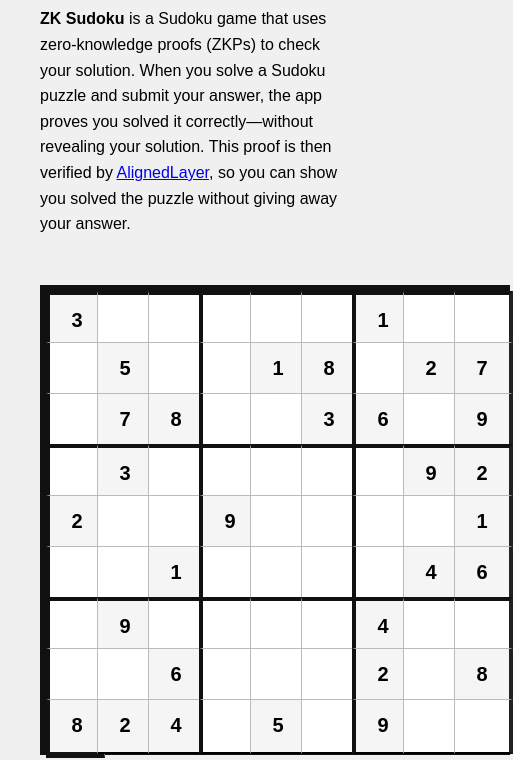
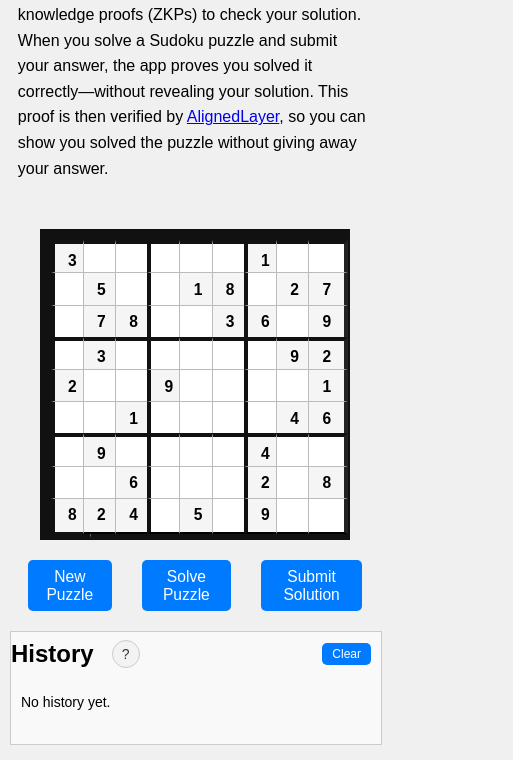
Before and after one commit to yetanotherco/zk_sudoku, a plain HTML site: page frontend/index.html in a window 390 px wide. Shown: the part 120-880 px from the top of the page, 513 px wide, since content can reach past the window. Drawn offline with Linux system fonts and the light colour scheme.

Commit message:
feat: add responsive layout

```diff
--- a/frontend/styles.css
+++ b/frontend/styles.css
@@ -289,6 +289,23 @@
     }
 }
 
+@media (max-width: 1000px) {
+    .container {
+        flex-direction: column;
+        align-items: stretch;
+        padding: 10px;
+    }
+    .main-content {
+        max-width: 100%;
+        margin: 0;
+    }
+    .sidebar {
+        width: 100%;
+        margin: 20px 0 0 0;
+        padding: 10px 0;
+    }
+}
+
 @media (max-width: 900px) {
     .container {
         flex-direction: column;
@@ -303,3 +320,42 @@
         max-width: 100%;
     }
 }
+
+@media (max-width: 600px) {
+    body {
+        padding: 5px;
+    }
+    .container {
+        padding: 5px;
+    }
+    .main-content {
+        max-width: 100vw;
+        padding: 0 2vw;
+    }
+    #sudoku-grid {
+        grid-template-columns: repeat(9, 8vw);
+        grid-template-rows: repeat(9, 8vw);
+        border-width: 3vw;
+    }
+    .cell {
+        width: 8vw;
+        height: 8vw;
+        font-size: 4vw;
+    }
+    .sidebar {
+        padding: 8px 0;
+    }
+    .history-puzzle-grid {
+        grid-template-columns: repeat(9, 3vw);
+        grid-template-rows: repeat(9, 3vw);
+    }
+    .history-puzzle-cell {
+        width: 3vw;
+        height: 3vw;
+        font-size: 1.5vw;
+    }
+    .buttons button {
+        font-size: 4vw;
+        padding: 2vw 4vw;
+    }
+}
```
